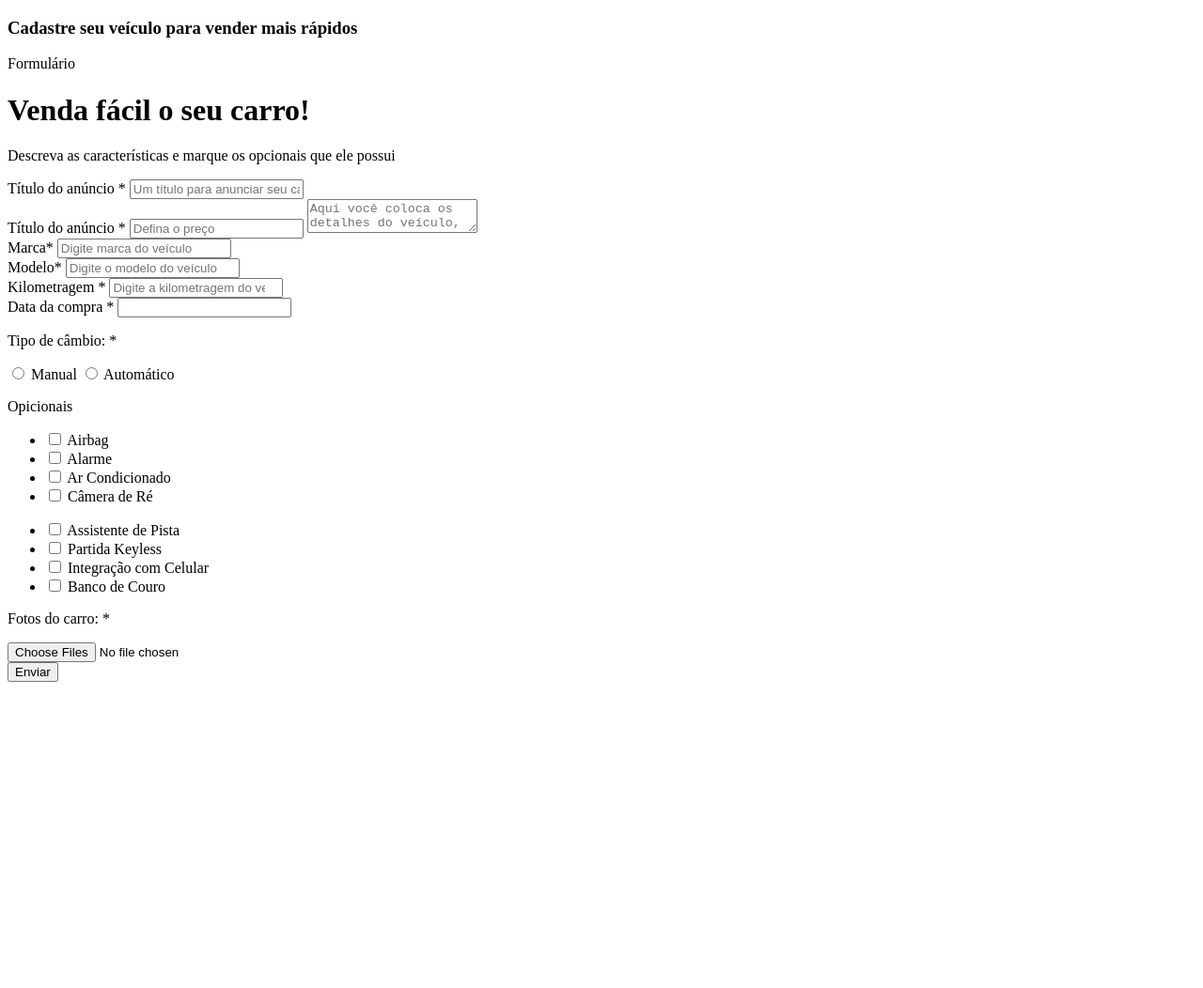
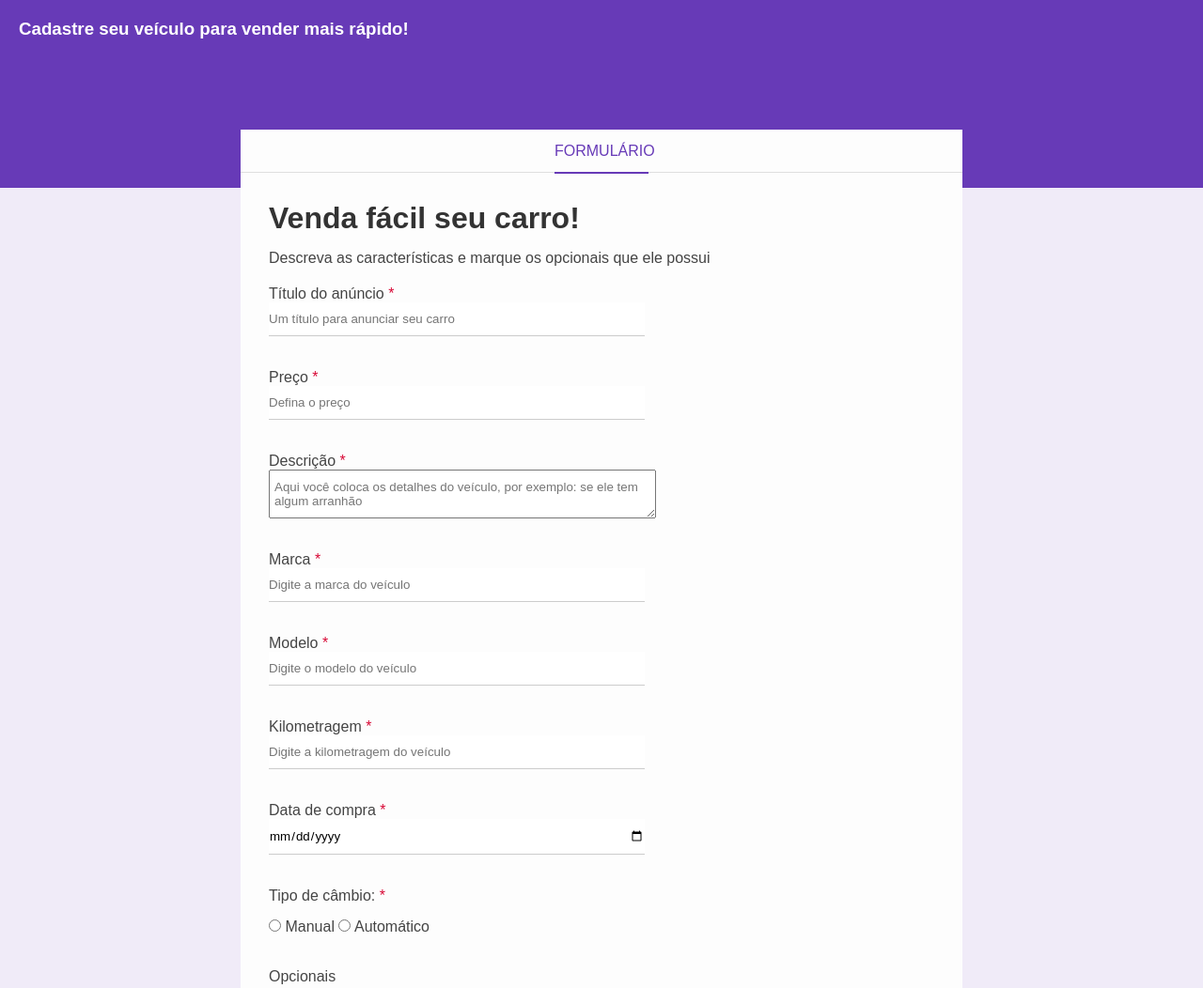
Before and after one commit to AnaPaula2024/20-03-html, a plain HTML site: page index.html in a window 1280 px wide. Shown: the top 1052 px of the page at 94% size. Before the commit the page ends 800 px from the top, so only its background shows below. Drawn offline with Linux system fonts and the light colour scheme.

Commit message:
Atualização 4

```diff
--- a/css/style.css
+++ b/css/style.css
@@ -0,0 +1,244 @@
+* {
+    margin: 0;
+    padding: 0;
+    font-family: Arial, Helvetica, sans-serif;
+}
+
+body {
+    background-color: #f0ebf8;
+}
+
+h1,
+h2,
+h3,
+h4,
+h5 {
+    color: #333;
+}
+
+p,
+label {
+    color: #444;
+}
+
+input {
+    border: none;
+    border-bottom: 1px solid #ccc;
+    padding: 10px 0;
+}
+
+input[type="text"],
+input[type="number"],
+input[type="date"],
+input[type="file"],
+textarea {
+    width: 400px;
+}
+
+textarea {
+    padding: 10px 5px;
+}
+
+/* page header */
+.header {
+    height: 160px;
+    padding: 20px;
+    background-color: #673ab7;
+}
+
+.header h3 {
+    color: #fff;
+    margin-top: 0;
+}
+
+/* form container */
+.form-container {
+    background-color: #fdfdfd;
+    width: 60%;
+    margin: 0 auto;
+    position: relative;
+    top: -62px;
+}
+
+.form-header {
+    border-bottom: 1px solid #dfdfdf;
+    height: 45px;
+}
+
+.form-header p {
+    color: #673ab7;
+    border-bottom: 2px solid #673ab7;
+    width: 100px;
+    text-align: center;
+    margin: 0 auto;
+    text-transform: uppercase;
+    height: 45px;
+    line-height: 45px;
+}
+
+.form-body {
+    padding: 30px;
+}
+
+.form-title {
+    margin-bottom: 15px;
+}
+
+.form-body p {
+    margin-bottom: 20px;
+}
+
+.required-field {
+    color: #d80835;
+}
+
+.box-input {
+    margin-bottom: 35px;
+}
+
+.block {
+    display: block;
+}
+
+.optional-box {
+    display: inline-block;
+    margin: 0 30px 30px 0;
+}
+
+.optional-box li {
+    list-style: none;
+    margin-bottom: 5px;
+}
+
+.box-input p {
+    margin-bottom: 15px;
+}
+
+.btn-submit {
+    background-color: #673ab7;
+    color: #fff;
+    border: 2px solid transparent;
+    width: 150px;
+    height: 50px;
+    cursor: pointer;
+    text-transform: uppercase;
+    transition: 0.5s;
+}
+.btn-submit:hover {
+    background-color: #fff;
+    border-color: #673ab7;
+    color: #673ab7;
+  }
+  *{margin: 0;
+    padding: 0;
+    font-family: Arial, Helvetica, sans-serif;
+}
+
+.bold{
+    background-color: #f0ebf8;
+}
+
+h1, h2, h3,h4, h5{
+    color: #333;
+}
+
+p, label{
+    color: #444;
+}
+
+input{
+    border: none;
+    border-bottom: 1px  solid #ccc;
+    padding: 10px   0;
+}
+
+input[type="number"],
+input[type="date"],
+input[type="file"],
+textarea {
+    width: 400px;
+}
+textarea {
+    padding: 10px 5px;
+}
+
+    /* page header */
+    .header{
+        height: 160px;
+        padding: 20px;
+        background-color: #673ab7;
+    }
+
+    .header h3 {
+       color: #fff;
+       margin-top: 0;
+    }
+
+    /* form container */
+    .form-container{
+        background-color: #fdfdfd;
+        width: 60%;
+        margin: 0 auto;
+        position: relative;
+        top: -62px;
+    }
+
+    .form-header{
+        border-bottom: 1px solid #dfdfdf;
+        height: 45px;
+      }
+
+      .form-header p {
+        color: #673ab7;
+        border-bottom: 2px solid #673ab7;
+        width: 100px;
+        text-align: center;
+        margin: 0 auto;
+        text-transform: uppercase;
+        height: 45px;
+        line-height: 45px;
+      }
+      .form-body {
+        padding: 30px;
+      }
+      .form-title {
+        margin-bottom: 15px;
+      }
+      .form-body p {
+        margin-bottom: 20px;
+      }
+      .required-field {
+        color: #d80835;
+      }
+      .box-input {
+        margin-bottom: 35px;
+      }
+      .block {
+        display: block;
+      }
+      .optional-box{
+        display: inline-block;
+        margin: 0 30px 30px 0;
+      }
+      .optional-box li{
+        list-style: none;
+        margin-bottom: 5px;
+      }
+      .box-input p{
+        margin-bottom: 15px;
+      }
+      .box-submit{
+        background-color: #673ab7;
+        color: #fff;
+        border: 2px solid transparent;
+        width: 150px;
+        height: 50px;
+        cursor: pointer;
+        text-transform: uppercase;
+        transition: 0.5s;
+      }
+      .btn-submit:hover{
+        background-color: #fff;
+        border-color: #673ab7;
+        color: #673ab7;
+      }
--- a/index.html
+++ b/index.html
@@ -1,101 +1,72 @@
 <!DOCTYPE html>
-<html lang="en">
+<html lang="pt-br">
+
 <head>
-    <meta charset="UTF-8">
-    <meta name="viewport" content="width=device-width, initial-scale=1.0">
-    <link rel="stylesheet" href="css/style.css">
-    <title>Venda de Carros</title>
+    <meta charset="UTF-8" />
+    <meta http-equiv="X-UA-Compatible" content="IE=edge" />
+    <meta name="viewport" content="width=device-width, initial-scale=1.0" />
+    <title>Venda seu carro</title>
+    <link rel="stylesheet" href="css/style.css" />
 </head>
+
 <body>
     <div class="container">
         <div class="header">
-            <h3>Cadastre seu veículo para vender mais rápidos</h3>
+            <h3>Cadastre seu veículo para vender mais rápido!</h3>
         </div>
         <div class="form-container">
             <div class="form-header">
                 <p>Formulário</p>
             </div>
             <div class="form-body">
-            <h1 class="form-title">Venda fácil o seu carro!</h1>
+                <h1 class="form-title">Venda fácil seu carro!</h1>
                 <p>
                     Descreva as características e marque os opcionais que ele possui
                 </p>
                 <form>
                     <div class="box-input">
-                    <label for="title">Título do anúncio
-                        <span class="required-field">*</span>
-                    </label>
-                    <input
-                    type="text"
-                    name="title"
-                    id="title"
-                    class="block"
-                    placeholder="Um título para anunciar seu carro"
-                    minlength="1"
-                    maxlength="30"
-                    required
-                    />
+                        <label for="title">Título do anúncio <span class="required-field">*</span></label>
+                        <input type="text" name="title" id="title" class="block"
+                            placeholder="Um título para anunciar seu carro" minlength="1" maxlength="30" required />
                     </div>
                     <div class="box-input">
-                    <label for="title">Título do anúncio
-                        <span class="required-field">*</span>
-                    </label>
-                    <input
-                    type="number"
-                    name="price"
-                    id="price"
-                    class="block"
-                    placeholder="Defina o preço"
-                    required
-                    />
-                    <textarea
-                    name="description"
-                    id="description"
-                    class="block"
+                        <label for="price">Preço <span class="required-field">*</span></label>
+                        <input type="number" name="price" id="price" class="block" placeholder="Defina o preço"
+                            required />
+                    </div>
+                    <div class="box-input">
+                        <label for="description">Descrição <span class="required-field">*</span></label>
+                        <textarea name="description" id="description" class="block"
                             placeholder="Aqui você coloca os detalhes do veículo, por exemplo: se ele tem algum arranhão"></textarea>
                     </div>
                     <div class="box-input">
-                    <label for="brand">Marca<span class="required-field">*</span></label>
-                    <input type="text" name="brand" id="brand" class="block" placeholder="Digite marca do veículo" required />
+                        <label for="brand">Marca <span class="required-field">*</span></label>
+                        <input type="text" name="brand" id="brand" class="block" placeholder="Digite a marca do veículo"
+                            required />
                     </div>
                     <div class="box-input">
-                    <label for="brand">Modelo<span class="required-field">*</span></label>
-                    <input type="text" name="model" id="model" class="block" placeholder="Digite o modelo do veículo" required />
+                        <label for="model">Modelo <span class="required-field">*</span></label>
+                        <input type="text" name="model" id="model" class="block"
+                            placeholder="Digite o modelo do veículo" required />
                     </div>
                     <div class="box-input">
-                    <label for="mileage">Kilometragem
-                        <span class="required-field">*</span>
-                    </label>
-                    <input
-                    type="number"
-                    name="mileage"
-                    id="mileage"
-                    class="block"
-                    placeholder="Digite a kilometragem do veículo"
-                    required
-                    />
+                        <label for="mileage">Kilometragem <span class="required-field">*</span></label>
+                        <input type="number" name="mileage" id="mileage" class="block"
+                            placeholder="Digite a kilometragem do veículo" required />
                     </div>
                     <div class="box-input">
-                    <label for="purchase_date">Data da compra
-                        <span class="required-field">*</span>
-                    </label>
-                    <input
-                    type="number"
-                    name="purchase_date"
-                    id="purchase_date"
-                    class="block"
-                    required
-                    />
+                        <label for="purchase_date">Data de compra <span class="required-field">*</span></label>
+                        <input type="date" name="purchase_date" id="purchase_date" class="block" required />
                     </div>
                     <div class="box-input">
-                    <p>Tipo de câmbio: <span class="required-field">* </span></p>
+                        <p>Tipo de câmbio: <span class="required-field">*</span></p>
                         <input type="radio" id="manual" name="gear" />
                         <label for="manual">Manual</label>
                         <input type="radio" id="auto" name="gear" />
                         <label for="auto">Automático</label>
                     </div>
                     <div class="optional-box">
-                    <p>Opicionais</p>
+                        <p>Opcionais</p>
                         <ul class="optional-list">
                             <li>
                                 <input type="checkbox" id="airbag" name="optional[]" value="airbag" />
@@ -116,7 +87,7 @@
                         </ul>
                     </div>
                     <div class="optional-box">
-                    <ul class="optinal-list">
+                        <ul class="optional-list">
                             <li>
                                 <input type="checkbox" id="lane_assist" name="optional[]" value="lane_assist" />
                                 <label for="lane_assist">Assistente de Pista</label>
@@ -136,14 +107,14 @@
                         </ul>
                     </div>
                     <div class="box-input">
-                    <p>Fotos do carro: <span class="required-field">* </span></p>
-                    <input type="file" multiple accept="image/png, image/jpg"  id="images" name="images" required />
+                        <p>Fotos do carro: <span class="required-field">*</span></p>
+                        <input type="file" multiple accept="image/png, image/jpg" id="images" name="images" required />
                     </div>
                     <input type="submit" value="Enviar" class="btn-submit" />
                 </form>
             </div>
         </div>
     </div>
-    </div>
 </body>
+
 </html>
```
Lines whose indentation alone changed are shown as unchanged.
